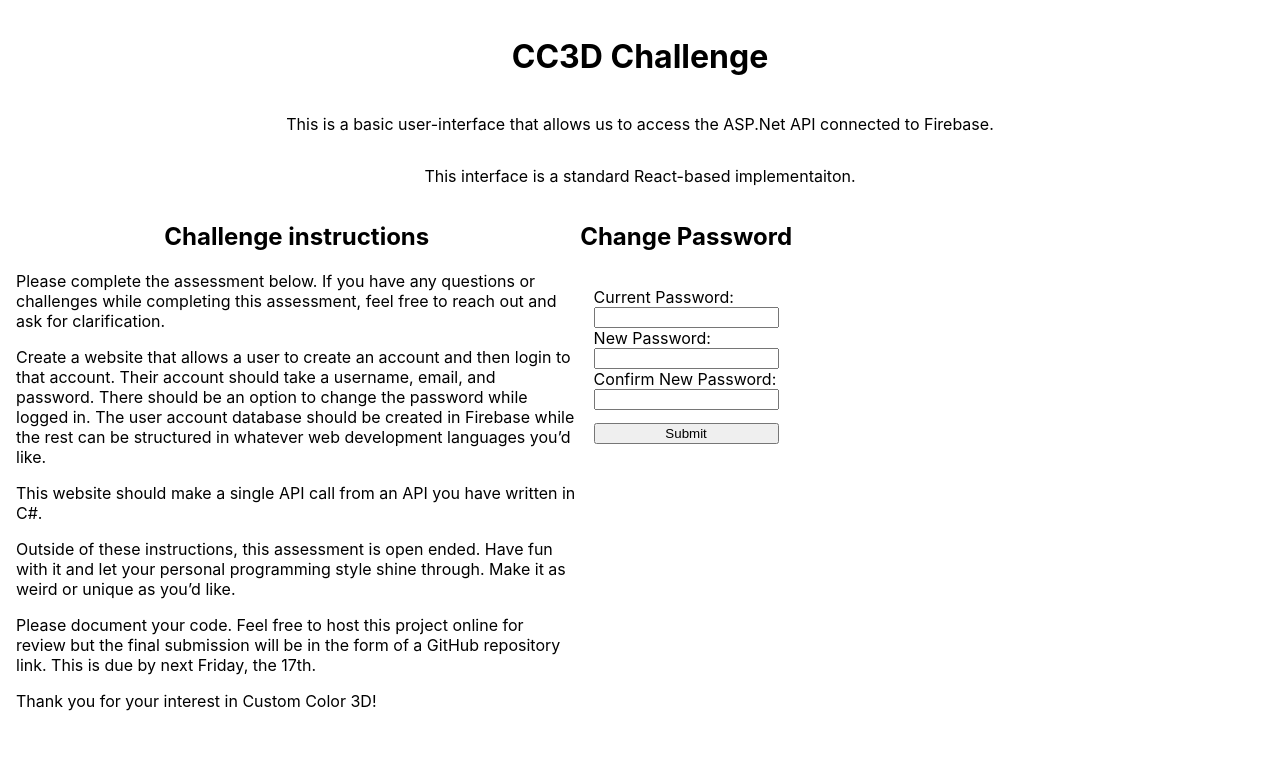
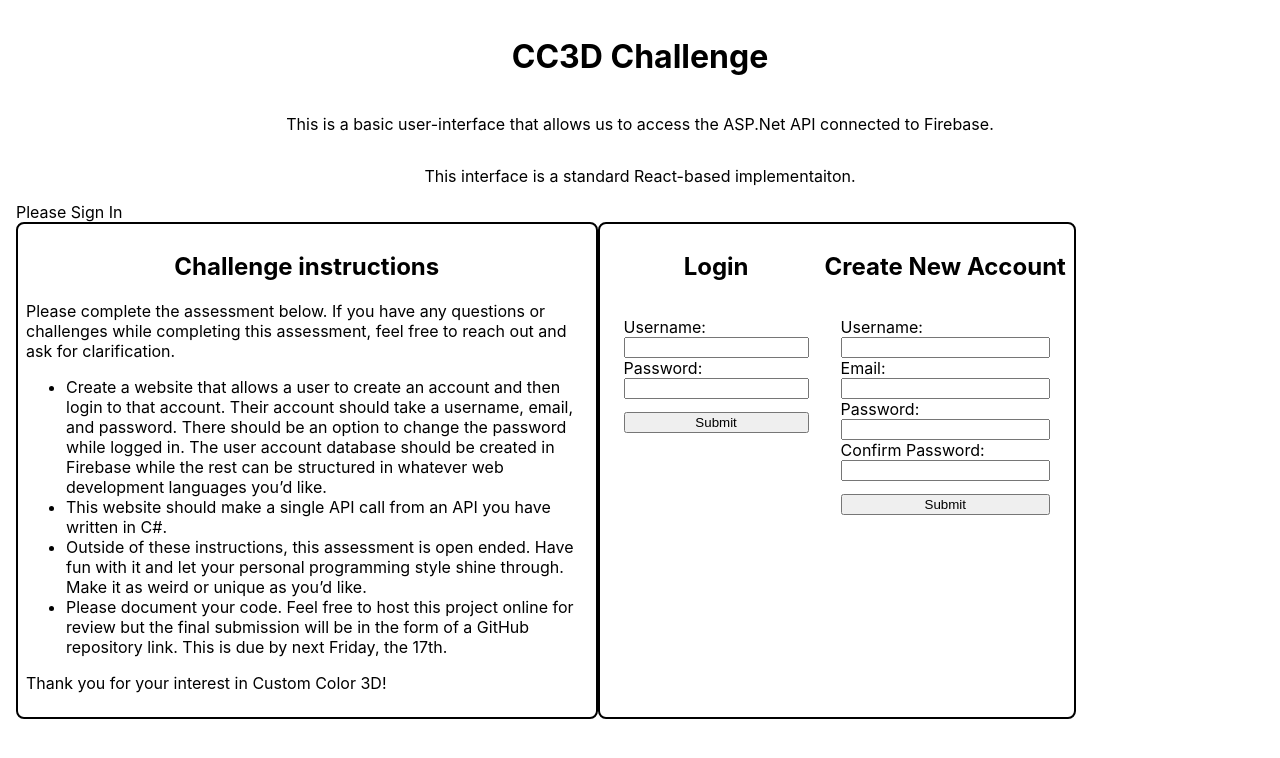
Before and after one commit to MS-Izoku/CC3D-ReactUI, a React (Create React App) app: page / in a window 1280 px wide. Shown: the top 758 px of the page. Built offline with nearby package versions, Linux system fonts and the light colour scheme.

Commit message:
adding some style and state to this mini-app

```diff
--- a/src/App.css
+++ b/src/App.css
@@ -13,16 +13,26 @@
 }
 
 #instructions{
+  border: 2px solid black;
+  border-radius: 0.5em;
   max-width: 45%;
+  padding: 0.5em;
 }
 
 #login-or-create-forms{
+  border: 2px solid black;
+  border-radius: 0.5em;
   max-width: 45%;
   display: flex;
+
+  padding: 0.5em;
 }
 
 #change-password-form{
+  border: 2px solid black;
+  border-radius: 0.5em;
   max-width: 45%;
+  padding: 0.5em;
 }
 
 h2{
--- a/src/App.js
+++ b/src/App.js
@@ -1,9 +1,20 @@
-import logo from './logo.svg';
 import './App.css';
 import { useState } from 'react';
 
 const App = () => {
   const [user, setUser] = useState({})
+  const [firebaseToken , setFirebaseToken] = useState({})
+
+  const userExists = () => {
+    if (Object.keys(user).length > 0) return false;
+
+    for (const key in Object.keys(user)) {
+      if (key === undefined || key === "") return false;                                    // there are blank keys
+      if (user[key] === null || user[key] !== undefined || user[key] === "") return false;  // if there are null values in any key/value pair
+    }
+
+    return true;
+  }
 
   return (
     <div id="App">
@@ -13,19 +24,21 @@
         <p>This interface is a standard React-based implementaiton.</p>
       </header>
 
+      <ProfileDisplay user={user} />
       <div id="main-container">
         <InstructionDisplay />
 
         {
           // replace this with a better user-check
-          Object.keys(user).length !== 0 ?
+          userExists ?
 
             <div id="login-or-create-forms">
               <LoginForm setUser={setUser} />
 
               <CreateAccountForm setUser={setUser} />
-            </div> : <ChangePasswordForm user={user} />
-
+            </div>
+            :
+            <ChangePasswordForm user={user} />
         }
 
       </div>
@@ -35,7 +48,7 @@
 
 
 
-const LoginForm = () => {
+const LoginForm = props => {
   const [username, setUsername] = useState("")
   const [password, setPassword] = useState("")
   const [email, setEmail] = useState("")
@@ -59,7 +72,7 @@
   </div>
 }
 
-const CreateAccountForm = () => {
+const CreateAccountForm = props => {
   const [username, setUsername] = useState("")
   const [password, setPassword] = useState("")
   const [passwordConfirmation, setPasswordConfirmation] = useState("")
@@ -89,7 +102,7 @@
   </div>
 }
 
-const ChangePasswordForm = () => {
+const ChangePasswordForm = props => {
   const [currentPassword, setCurrentPassword] = useState("")
   const [confirmPassword, setConfirmPassword] = useState("")
   const [confirmNewPassword, setConfirmNewPassword] = useState("")
@@ -119,18 +132,29 @@
     <h2>Challenge instructions</h2>
     <p>Please complete the assessment below. If you have any questions or challenges while completing this assessment, feel free to reach out and ask for clarification.</p>
 
-    <p>Create a website that allows a user to create an account and then login to that account.
+    <ul>
+    <li>Create a website that allows a user to create an account and then login to that account.
       Their account should take a username, email, and password. There should be an option to change the password while logged in.
-      The user account database should be created in Firebase while the rest can be structured in whatever web development languages you’d like.</p>
+      The user account database should be created in Firebase while the rest can be structured in whatever web development languages you’d like.</li>
 
-    <p>This website should make a single API call from an API you have written in C#.</p>
+    <li>This website should make a single API call from an API you have written in C#.</li>
 
-    <p>Outside of these instructions, this assessment is open ended. Have fun with it and let your personal programming style shine through. Make it as weird or unique as you’d like.</p>
+    <li>Outside of these instructions, this assessment is open ended. Have fun with it and let your personal programming style shine through. Make it as weird or unique as you’d like.</li>
 
-    <p>Please document your code. Feel free to host this project online for review but the final submission will be in the form of a GitHub repository link. This is due by next Friday, the 17th.</p>
+    <li>Please document your code. Feel free to host this project online for review but the final submission will be in the form of a GitHub repository link. This is due by next Friday, the 17th.</li>
+    </ul>
 
     <p>Thank you for your interest in Custom Color 3D!</p>
   </div>
 }
 
+const ProfileDisplay = props => {
+  const LogoutButton = () => <button onClick={()=>{}}>Logout</button>
+
+  return props.user ? <div>Please Sign In</div> : <div>
+    User Display!
+    <LogoutButton />
+  </div>
+}
+
 export default App;
```
